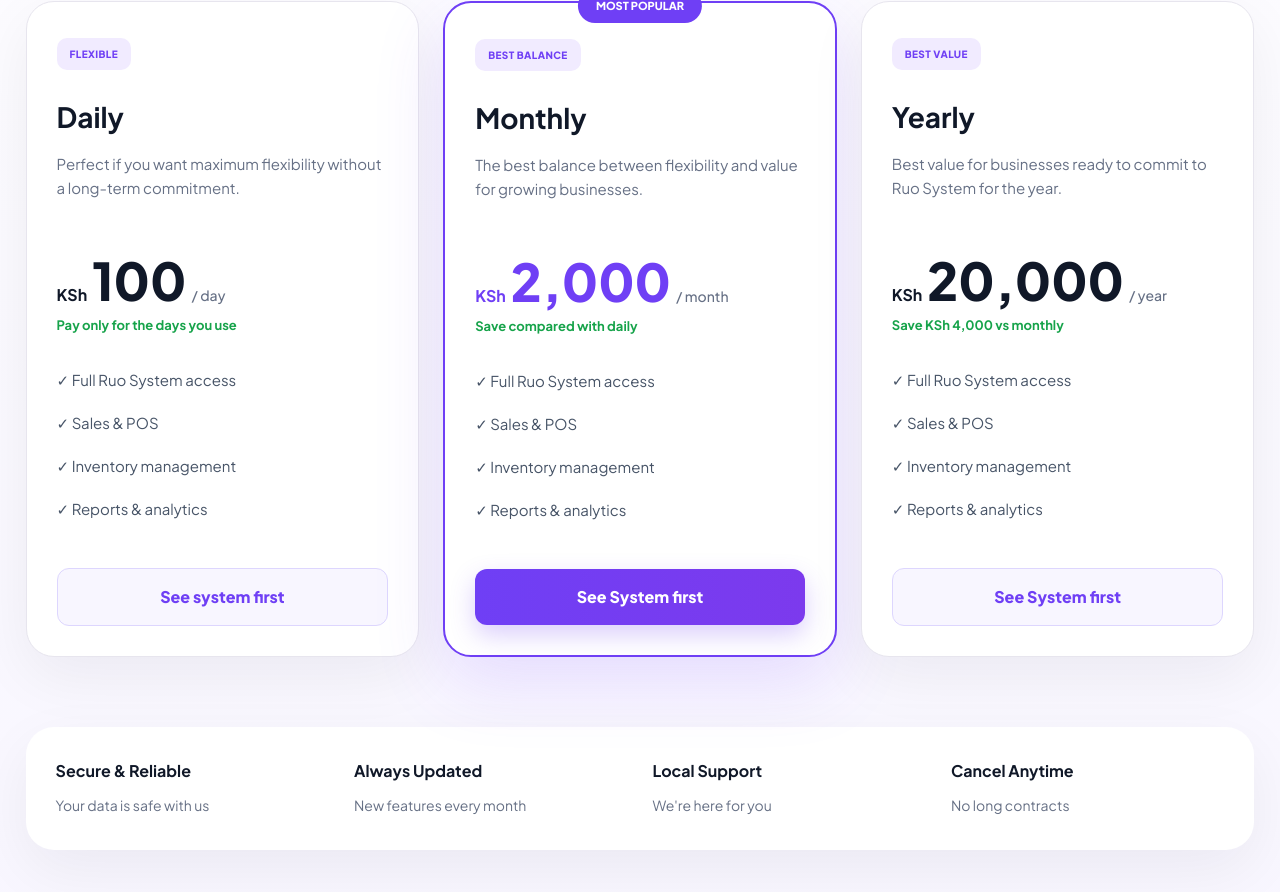
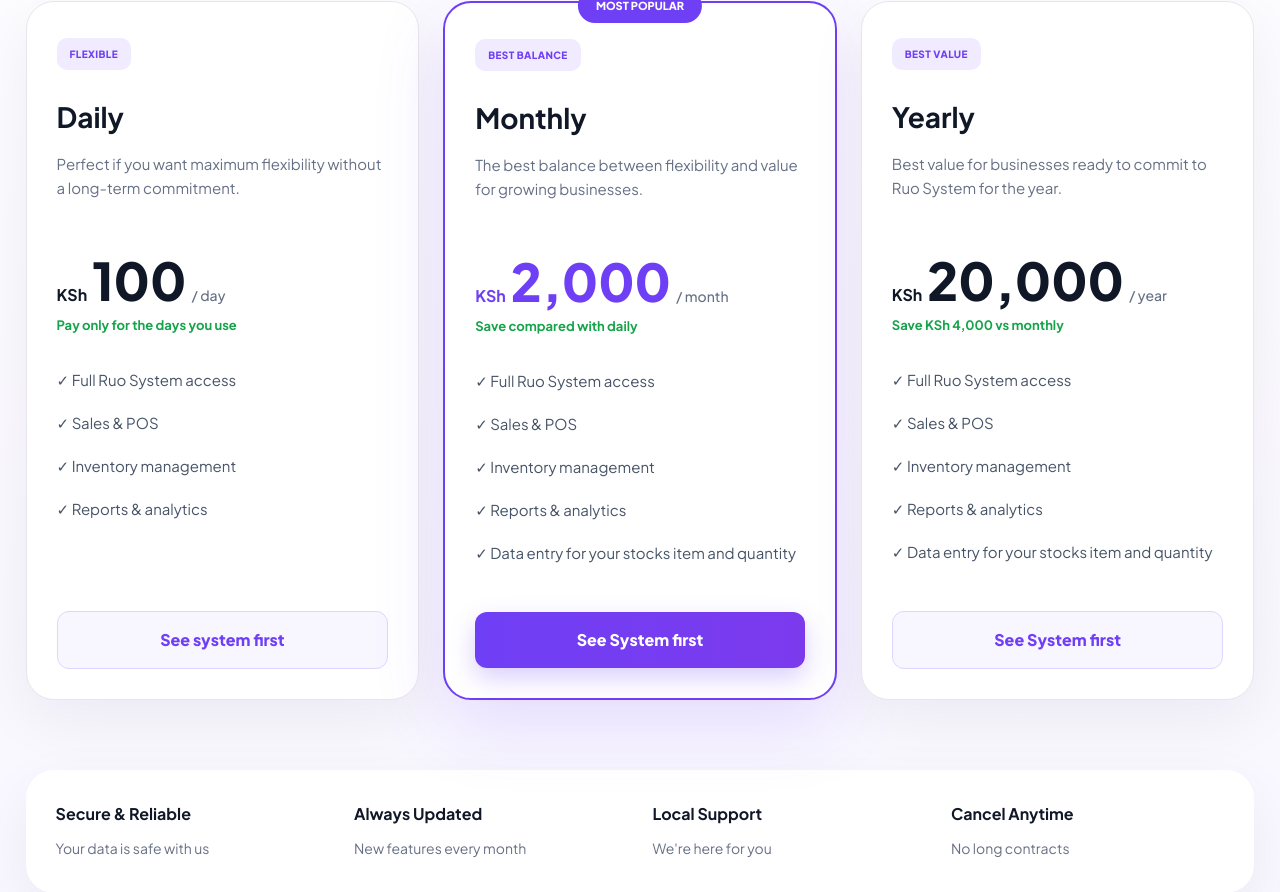
Before and after one commit to ruo-edwin/ruosystem-website, a FastAPI app: page / in a window 1280 px wide. Shown: the part 3991-4883 px from the top of the page. Run offline with FastAPI, Linux system fonts and the light colour scheme.

Commit message:
add offer

```diff
--- a/templates/home.html
+++ b/templates/home.html
@@ -1824,6 +1824,8 @@
 
                     <li>✓ Reports & analytics</li>
 
+                    <li>✓ Data entry for your stocks item and quantity</li>
+
                 </ul>
 
 
@@ -1884,6 +1886,9 @@
                     <li>✓ Inventory management</li>
 
                     <li>✓ Reports & analytics</li>
+
+
+                    <li>✓ Data entry for your stocks item and quantity</li>
 
                 </ul>
 
```
